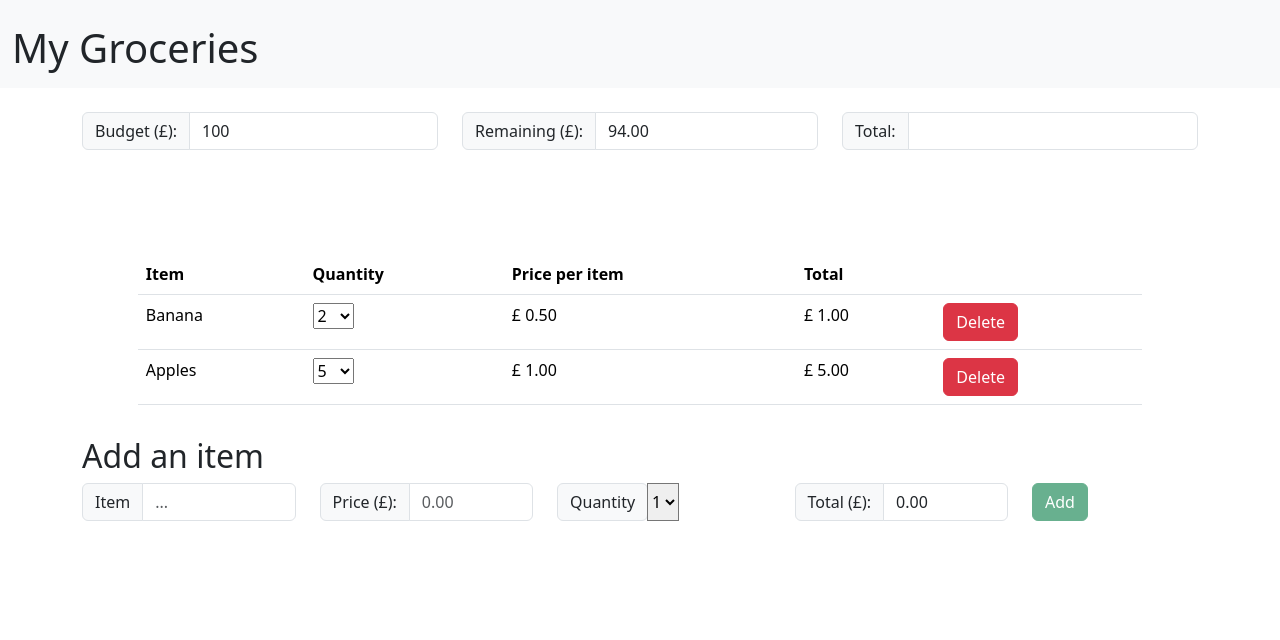
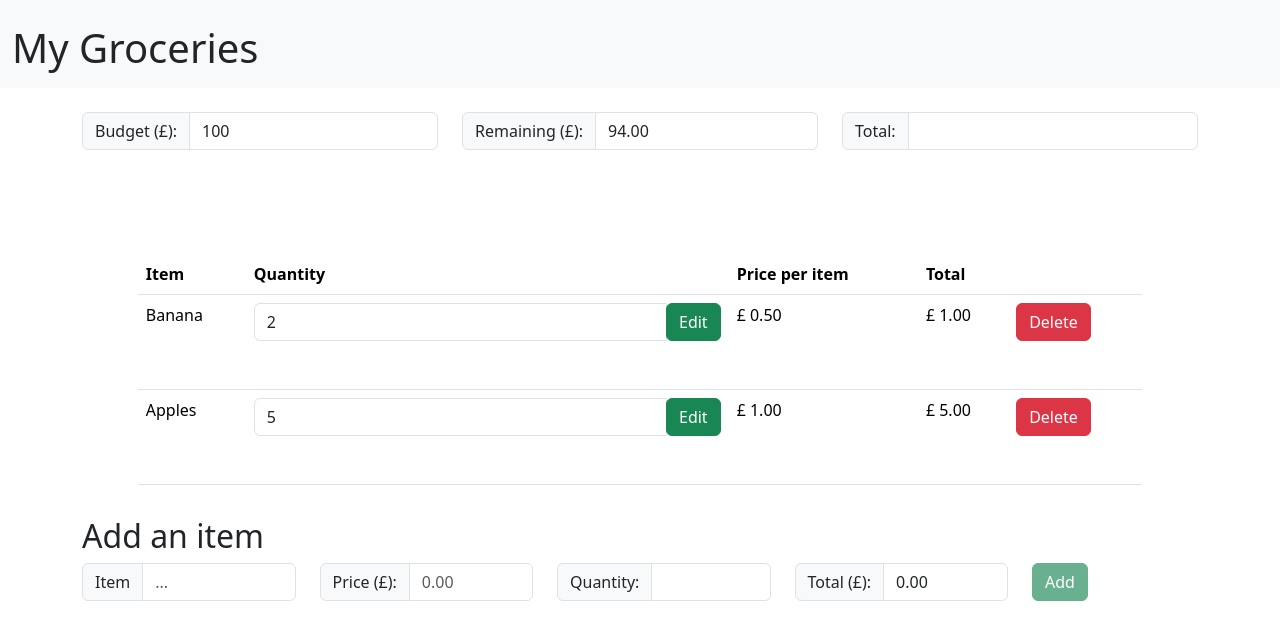
Before and after one commit to RSayer532/ShoppingList, a React (Create React App) app in the folder client/: page / in a window 1280 px wide. Shown: the top 640 px of the page. Built offline with nearby package versions, Linux system fonts and the light colour scheme.

Commit message:
Changed to input type for quantity

```diff
--- a/client/src/components/AddNewItem.js
+++ b/client/src/components/AddNewItem.js
@@ -1,28 +1,28 @@
 import React, { useState, useEffect } from "react";
-import { QuantityInput } from ".";
 import { useDispatch, useSelector } from "react-redux";
 import { selectRemaining, addGrocery, selectExistingItems } from "../states/grocerySlice";
+import {displayPopup, toggleDisable} from "./common";
+import {QuantityInput} from ".";
 
 /**
- * Component for adding a new grocery item to the list
+ * Component for adding a new item to the list
  */
 const AddNewItem = () => {
     // Component states
     const [itemName, setItemName] = useState("");
     const [itemPrice, setItemPrice] = useState("");
-    const [itemQuantity, setItemQuantity] = useState(1);
+    const [itemQuantity, setItemQuantity] = useState("");
     const [total, setTotal] = useState("0.00");
-    const [disableBtn, setDisableBtn] = useState("");
+    const [submit, setSubmit] = useState(false);
     const [budgetError, setBudgetError] = useState(false);
     const [nameError, setNameError] = useState(false);
 
     // Global states
     const dispatch = useDispatch();
-    const remainingBudget = useSelector(selectRemaining);
-    const currentGroceries = useSelector(selectExistingItems);
+    const remaining = useSelector(selectRemaining);
+    const itemList = useSelector(selectExistingItems);
 
-    // Get class name for popup element to hide or show
-    const displayPopup = (error) => (error ? "visible" : "invisible");
+    // clear inputs of each element
     const clearInputs = () => {
         setItemPrice("");
         setTotal("");
@@ -32,14 +32,11 @@ const AddNewItem = () => {
 
     useEffect(() => {
         // If no item or price is given, or the total is too large then disable submit button
-        if (itemName === "" || itemPrice === "" || budgetError) {
-            setDisableBtn("disabled");
-        } else {
-            setDisableBtn("");
-        }
+        let condition = itemName === "" || itemPrice === "" || budgetError;
+        toggleDisable(condition, setSubmit);
     }, [itemName, itemPrice, budgetError]);
 
-    // Event handler for item submission to grocery list
+    // Event handler for item submission to current list
     const submitNewItem = () => {
         const newItem = {
             name: itemName,
@@ -56,7 +53,7 @@ const AddNewItem = () => {
     // Event handler for item name input
     const handleName = (inputName) => {
         //Check if already have item in the list;
-        if (currentGroceries.includes(inputName)) {
+        if (itemList.includes(inputName)) {
             setNameError(true);
         } else {
             setNameError(false);
@@ -64,42 +61,33 @@ const AddNewItem = () => {
         setItemName(inputName);
     };
 
-    // Event handler for item price input
-    const handlePrice = (priceValue) => {
+    const handleValue = (value, total, setMethod) => {
         // Break out of function if no price value to prevent NaN error if input empty
         // Number type of HTML element ensures that only digits input
-        if (priceValue === "") {
-            setItemPrice("");
+        if (value === "") {
+            setMethod("");
             setTotal("");
             return;
         }
 
-        let calculatedTotal = parseFloat(priceValue) * itemQuantity;
-
         // Determine if within budget and trigger popup
-        if (calculatedTotal > remainingBudget) {
+        if (total > remaining) {
             setBudgetError(true);
         } else {
             setBudgetError(false);
         }
 
         // Still allow the user to see their input
-        setItemPrice(priceValue);
-        setTotal(String(calculatedTotal));
+        setMethod(value);
+        setTotal(String(total));
     };
 
-    const handleQuantity = (quantityValue) => {
-        // Determine if within budget and trigger alert
-        if (quantityValue * itemPrice > remainingBudget) {
-            setBudgetError(true);
-        } else {
-            setBudgetError(false);
-        }
-        // Ensure that the total does not
-        //is this a number?
-        setItemQuantity(quantityValue);
-        setTotal(quantityValue * itemPrice);
-    };
+    // Event handler for item price input
+    const handlePrice = (priceValue) =>
+        handleValue(priceValue, priceValue * itemQuantity, setItemPrice);
+
+        const handleQuantity = (quantityValue) =>
+        handleValue(quantityValue, itemPrice * quantityValue, setItemQuantity);
 
     return (
         <div>
@@ -138,17 +126,11 @@ const AddNewItem = () => {
                     </div>
                 </div>
 
-                {/* Dropdown to choose quantity of item type */}
+                {/* Input for quantity*/}
                 <div className="col">
-                    <div className="input-group">
-                        <div className="input-group-prepend">
-                            <label className="input-group-text">Quantity</label>
-                        </div>
-                        <QuantityInput
-                            setQuantity={handleQuantity}
-                            currentQuantity={itemQuantity}
-                            price={itemPrice}
-                        />
+                    <div className="input-group ">
+                        <span className="input-group-text price-input ">Quantity:</span>
+                        <QuantityInput handleQuantity={handleQuantity} currentQuantity={itemQuantity} />
                     </div>
                 </div>
 
@@ -175,7 +157,7 @@ const AddNewItem = () => {
                 <div className="col col-2">
                     <button
                         type="button"
-                        className={`btn ${disableBtn} btn-success`}
+                        className={`btn ${submit ? "" : "disabled"} btn-success`}
                         onClick={submitNewItem}
                     >
                         Add
--- a/client/src/components/GroceryItem.js
+++ b/client/src/components/GroceryItem.js
@@ -1,33 +1,73 @@
-import React, { useState } from "react";
+import React, { useState, useEffect } from "react";
 import RemoveItem from "./RemoveItem";
-import { QuantityInput } from ".";
-import { useDispatch } from "react-redux";
-import { modifyQuantity } from "../states/grocerySlice";
+import { useDispatch, useSelector } from "react-redux";
+import { modifyQuantity, selectRemaining } from "../states/grocerySlice";
+import {displayPopup, toggleDisable} from "./common";
+import {QuantityInput} from ".";
 
 const GroceryItem = ({ grocery }) => {
     // Global states
     const dispatch = useDispatch();
+    const remaining = useSelector(selectRemaining);
 
     // Local states/variables
     const [quantity, setQuantity] = useState(grocery.quantity);
+    const [edit, setEdit] = useState(true);
+    const [quantityError, setQuantityError] = useState(false);
 
-    // No checking required on value, as values available to user are only those within budget (see QuantityInput component)
+    useEffect(() => {
+        let tempTotal = parseInt(quantity) * parseFloat(grocery.price);
+        // Check that at least one item is valid...??????
+        let condition  = remaining <= tempTotal || quantity === "";
+        toggleDisable(condition, setEdit);
+
+    }, [remaining, quantity, grocery]);
+
+    // Check whether the input quantity is valid, given the price and current remaining value
     const handleQuantity = (value) => {
-        setQuantity(value);
-        dispatch(modifyQuantity({ quantity: value, name: grocery.name }));
+
+        let tempValue = (value === "") ? 0 : parseInt(value);
+        if (tempValue * grocery.price > remaining) {
+            setQuantityError(true);
+
+        } else {
+            setQuantityError(false);
+        }
+
+        setQuantity((value));
     };
+
+    // Event handler for submitting edited quantity
+    const submitQuantity = () => {
+        dispatch(modifyQuantity({ quantity: quantity, name: grocery.name }));
+    }
 
     return (
         <tr>
             {/* Item name */}
             <td>{grocery.name}</td>
-            {/* Quantity dropdown */}
+
+            {/* Quantity input */}
             <td>
-                <QuantityInput
-                    setQuantity={handleQuantity}
-                    currentQuantity={quantity}
-                    price={grocery.price}
-                />
+
+                <div className="input-group">
+
+                    <QuantityInput handleQuantity={handleQuantity} currentQuantity={quantity} />
+                    <div className="input-group-prepend">
+                        <button
+                            type="button"
+                            className={`btn-success btn ${edit ? "" : "disabled"}`}
+                            onClick={submitQuantity}
+                        >
+                            Edit{" "}
+                        </button>
+                    </div>
+                </div>
+
+                {/* Simple popup for testing */}
+                <div className={displayPopup(quantityError)}>
+                    <p>{`${quantity} of ${grocery.name} is not within remaining ${remaining}`}</p>
+                </div>
             </td>
             {/* Item price */}
             <td>
--- a/client/src/components/QuantityInput.js
+++ b/client/src/components/QuantityInput.js
@@ -1,49 +1,17 @@
-import React, { useState, useEffect } from "react";
-import { useSelector } from "react-redux";
-import { selectRemaining } from "../states/grocerySlice";
-import { calculateMaxQuantity } from "../utils/calculations";
+import React from 'react';
 
-const QuantityInput = ({ setQuantity, currentQuantity, price }) => {
-    // Global states
-    const remaining = useSelector(selectRemaining);
-
-    // Local states
-    const [dropdownList, setDropdownList] = useState(Array(10));
-
-    // create into user effect
-    useEffect(() => {
-        // Calculate the maximum quantity allowed
-
-        // Need temp for new item but not for other....
-        let tempRemaining = remaining - currentQuantity * price;
-        let c = remaining > tempRemaining ? tempRemaining : remaining;
-        let maxValid = calculateMaxQuantity(currentQuantity, c, price);
-
-        // If the maximum calculated is less than the current, create array from 1...current so user can only reduce items
-        let maximum = maxValid >= 1 ? maxValid : currentQuantity;
-
-        // should you call setstate in use effect?
-        setDropdownList(
-            Array(maximum)
-                .fill()
-                .map((_, index) => index + 1)
-        );
-    }, [currentQuantity, remaining, price]);
+const QuantityInput = ({handleQuantity, currentQuantity}) => {
 
     return (
-        <select
-            className="custom-select"
-            id="allocation-input"
-            onChange={(event) => setQuantity(event.target.value)}
-        >
-            <option defaultValue>{currentQuantity}</option>
-            {dropdownList.map((quantity) => (
-                <option value={quantity} key={quantity}>
-                    {quantity}
-                </option>
-            ))}
-        </select>
-    );
-};
+        <input
+            type="number"
+            aria-label="Quantity"
+            value={currentQuantity}
+            className="form-control"
+            aria-describedby="quantity-input"
+            onChange={(event) => handleQuantity(event.target.value)}
+        />
+    )
+}
 
 export default QuantityInput;
--- /dev/null
+++ b/client/src/components/common.js
@@ -0,0 +1,9 @@
+export const displayPopup = (error) => (error ? "visible" : "invisible");
+
+export const toggleDisable = (condition, setState) => {
+    if (condition) {
+        setState(false)
+    } else {
+        setState(true);
+    }
+}
--- a/client/src/components/index.js
+++ b/client/src/components/index.js
@@ -3,7 +3,7 @@ import GroceryList from "./GroceryList";
 import Remaining from "./Remaining";
 import TotalSpent from "./TotalSpent";
 import AddNewItem from "./AddNewItem";
+import GroceryItem from "./GroceryItem";
 import QuantityInput from "./QuantityInput";
-import GroceryItem from "./GroceryItem";
 
-export { Budget, GroceryList, Remaining, TotalSpent, AddNewItem, QuantityInput, GroceryItem };
+export { Budget, GroceryList, Remaining, QuantityInput, TotalSpent, AddNewItem, GroceryItem };
--- a/client/src/utils/calculations.js
+++ b/client/src/utils/calculations.js
@@ -4,8 +4,5 @@ export const calculateRemaining = (budget, itemList) => {
 };
 
 export const calculateMaxQuantity = (oldQuantity, remaining, price) => {
-    let q = parseInt(oldQuantity);
-    console.log(q);
-    console.log(remaining);
-    return Math.min(parseInt(q + remaining / price), 10);
+    return Math.min(parseInt(oldQuantity + remaining / price), 10);
 };
```
